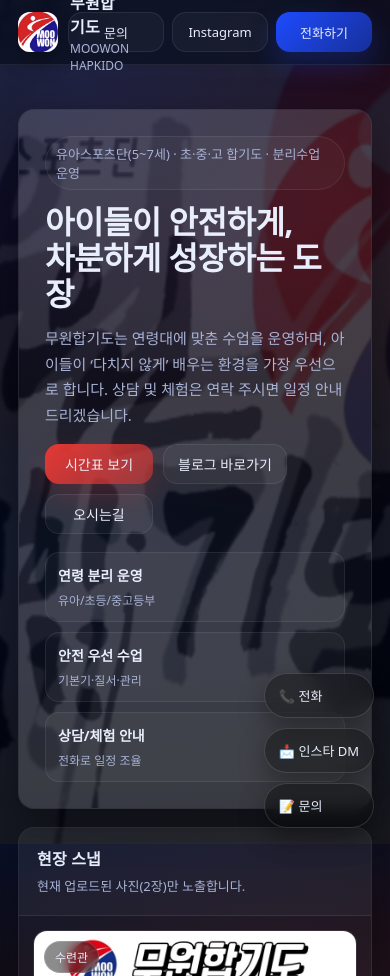
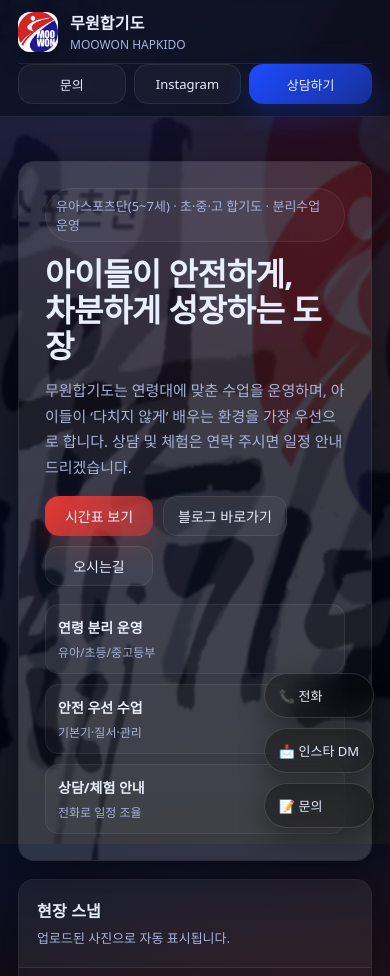
Before and after one commit to hyun012019-wq/-samplepage.co.kr, a plain HTML site: page index.html in a window 390 px wide. Shown: the top 976 px of the page. Drawn offline with Linux system fonts and the light colour scheme.

Commit message:
index.html 업데이트

```diff
--- a/index.html
+++ b/index.html
@@ -20,7 +20,7 @@
 
   <script>
     // ✅ 배포/업로드 때마다 값만 올리면 캐시가 사실상 무력화
-    window.__ASSET_VERSION__ = "20260105_04";
+    window.__ASSET_VERSION__ = "20260105_05";
   </script>
 
   <style>
@@ -41,7 +41,6 @@
     body{
       margin:0;
       font-family: system-ui, -apple-system, Segoe UI, Roboto, "Noto Sans KR", "Apple SD Gothic Neo", sans-serif;
-      /* ✅ 기존 그라데이션 유지 (위에 전체 배경 이미지를 얹는 방식) */
       background: radial-gradient(1200px 700px at 10% 10%, rgba(30,75,255,.25), transparent 60%),
                   radial-gradient(1000px 600px at 90% 20%, rgba(229,57,53,.18), transparent 55%),
                   linear-gradient(180deg, #070a14, #0b1020);
@@ -59,7 +58,6 @@
       overflow:hidden;
     }
     .page-bg::after{
-      /* 어두운 베일(가독성 유지) */
       content:"";
       position:absolute; inset:0;
       background:
@@ -74,8 +72,7 @@
       width:calc(100% + 60px);
       height:calc(100% + 60px);
       object-fit:cover;
-      opacity:.22;           /* ✅ 바탕이라 너무 세지 않게 */
-      filter: blur(0px);
+      opacity:.22;
       transform: scale(1.06);
       animation: pageBreathe 12s ease-in-out infinite;
       z-index:0;
@@ -92,6 +89,8 @@
       background: rgba(11,16,32,.72);
       border-bottom:1px solid var(--line);
     }
+
+    /* ✅ 데스크탑 기본 헤더(1줄) */
     .nav{
       display:flex; align-items:center; justify-content:space-between;
       height:64px;
@@ -122,7 +121,7 @@
     }
     .menu a:hover{background:rgba(255,255,255,.06); color:var(--text)}
 
-    /* ✅ 상단 버튼 정렬(동일 높이/폭) */
+    /* ✅ 상단 버튼(동일 높이/폭) */
     .cta{display:flex; gap:10px; align-items:center; flex:0 0 auto;}
     .btn{
       display:inline-flex; align-items:center; justify-content:center;
@@ -145,13 +144,51 @@
       border:0;
       background: linear-gradient(135deg, var(--blue), rgba(30,75,255,.55));
       box-shadow: 0 12px 28px rgba(30,75,255,.25);
-      min-width:112px;
+      min-width:120px;
     }
     .btn.red{
       border:0;
       background: linear-gradient(135deg, var(--red), rgba(229,57,53,.55));
       box-shadow: 0 12px 28px rgba(229,57,53,.2);
     }
+
+    /* ✅ 모바일 헤더(2줄) — 겹침 해결 핵심 */
+    .nav-mobile{display:none;}
+    .nav-mobile .row{
+      display:flex; align-items:center; justify-content:space-between;
+      gap:10px;
+      padding:10px 0;
+    }
+    .nav-mobile .row + .row{
+      padding-top:0;
+      padding-bottom:12px;
+      border-top:1px solid var(--line);
+    }
+    .nav-mobile .brand{
+      min-width:0;
+      flex:1;
+    }
+    .nav-mobile .brand strong{
+      display:block;
+      max-width: 220px;
+      white-space:nowrap;
+      overflow:hidden;
+      text-overflow:ellipsis;
+    }
+    .nav-mobile .cta{
+      width:100%;
+      justify-content:flex-end;
+      gap:8px;
+      flex-wrap:wrap;
+    }
+    .nav-mobile .btn{
+      min-width: 0;
+      flex: 1 1 0;
+      height:40px;
+      padding:0 10px;
+      font-size:13px;
+    }
+    .nav-mobile .btn.primary{flex: 1.2 1 0;}
 
     .hero{padding:44px 0 24px;}
     .hero-grid{
@@ -169,7 +206,7 @@
     }
     .hero-card{padding:26px; position:relative; min-height: 340px;}
 
-    /* ✅ (그대로 유지) 히어로 박스 안 숨쉬기 배경 */
+    /* ✅ 히어로 박스 안 숨쉬기(그대로) */
     .hero-bg{
       position:absolute; inset:-1px;
       opacity:.12;
@@ -290,28 +327,32 @@
       .grid-3{grid-template-columns: 1fr}
       h1{font-size: 32px}
       .menu{display:none}
-      .cta .btn{min-width:104px}
       .gallery2{grid-template-columns: 1fr 1fr}
     }
+
+    /* ✅ 모바일에서는 헤더를 nav-mobile로 교체 */
+    @media (max-width: 720px){
+      .nav{display:none;}
+      .nav-mobile{display:block;}
+      .page-bg img{opacity:.18;}
+      .thumb img{height:220px}
+    }
+
     @media (max-width: 520px){
       .stats{grid-template-columns: 1fr}
       .gallery2{grid-template-columns: 1fr}
-      .cta{gap:8px}
-      .cta .btn{min-width:96px; height:40px; padding:0 12px; font-size:13px}
-      .brand{min-width: 0}
-      .thumb img{height:220px}
-      .page-bg img{opacity:.18;} /* 모바일은 더 은은 */
     }
   </style>
 </head>
 
 <body>
-  <!-- ✅ 전체 바탕 숨쉬기 배경 (요청한 hero-breathe3.jpg.jpg) -->
+  <!-- ✅ 전체 바탕 숨쉬기 배경 -->
   <div class="page-bg" aria-hidden="true">
     <img data-asset="hero-breathe3.jpg.jpg" alt="" />
   </div>
 
   <header>
+    <!-- ✅ 데스크탑 헤더 -->
     <div class="wrap nav">
       <div class="brand">
         <div class="logo" aria-label="로고">
@@ -335,7 +376,30 @@
       <div class="cta">
         <a class="btn" href="#contact">문의</a>
         <a class="btn" href="https://www.instagram.com/moowon_gym/" target="_blank" rel="noopener">Instagram</a>
-        <a class="btn primary" href="tel:043-233-1333">전화하기</a>
+        <a class="btn primary" href="tel:043-233-1333">상담하기</a>
+      </div>
+    </div>
+
+    <!-- ✅ 모바일 헤더(2줄) : 겹침 완전 해결 -->
+    <div class="wrap nav-mobile" aria-label="모바일 상단">
+      <div class="row">
+        <div class="brand">
+          <div class="logo" aria-label="로고">
+            <img data-asset="logo.png.png" alt="무원합기도 로고" style="display:none" />
+            <span class="logoFallbackMobile">MW</span>
+          </div>
+          <div>
+            <strong>무원합기도</strong>
+            <small>MOOWON HAPKIDO</small>
+          </div>
+        </div>
+      </div>
+      <div class="row">
+        <div class="cta">
+          <a class="btn" href="#contact">문의</a>
+          <a class="btn" href="https://www.instagram.com/moowon_gym/" target="_blank" rel="noopener">Instagram</a>
+          <a class="btn primary" href="tel:043-233-1333">상담하기</a>
+        </div>
       </div>
     </div>
   </header>
@@ -345,7 +409,7 @@
     <section class="hero" id="top">
       <div class="wrap hero-grid">
         <div class="card hero-card">
-          <!-- ✅ 박스 안 배경은 그대로 (기존 hero-breathe) -->
+          <!-- ✅ 박스 안 배경은 그대로 -->
           <div class="hero-bg">
             <img data-asset="hero-breathe.jpg.jpg" alt="" />
           </div>
@@ -360,7 +424,7 @@
           <div class="hero-actions">
             <a class="btn red" href="#schedule">시간표 보기</a>
             <a class="btn" href="https://m.blog.naver.com/moowon_gym" target="_blank" rel="noopener">블로그 바로가기</a>
-            <a class="btn" href="#location">오시는길</a>
+            <a class="btn" href="https://m.place.naver.com/place/13427719/location?entry=pll&filter=location&selected_place_id=13427719" target="_blank" rel="noopener">오시는길</a>
           </div>
 
           <div class="stats">
@@ -382,7 +446,7 @@
         <div class="card media">
           <div class="media-top">
             <div class="title">현장 스냅</div>
-            <div class="desc">현재 업로드된 사진(2장)만 노출합니다.</div>
+            <div class="desc">업로드된 사진으로 자동 표시됩니다.</div>
           </div>
           <div class="gallery2">
             <div class="img"><span class="badge">수련관</span><img data-asset="home-dojang.jpg.jpg" alt="무원합기도 수련관"></div>
@@ -414,11 +478,11 @@
             </div>
             <div class="row">
               <div class="k">상담</div>
-              <div class="v">체험 및 상담은 연락 주시면 시간대에 맞춰 친절히 안내드립니다.</div>
+              <div class="v">체험 및 상담은 연락 주시면 시간대에 맞춰 안내드립니다.</div>
             </div>
             <div class="row">
               <div class="k">연락</div>
-              <div class="v"><b style="color:var(--text);">043-233-1333</b> (전화/상담)</div>
+              <div class="v"><b style="color:var(--text);">043-233-1333</b></div>
             </div>
           </div>
 
@@ -443,55 +507,37 @@
           <div class="feature">
             <div class="icon">01</div>
             <b>연령·수준 분리수업</b>
-            <span>
-              같은 공간에서도 아이들의 체격·집중도·수준이 다르기 때문에,
-              반을 분리해 무리한 동작을 줄이고 충돌 위험을 낮춥니다.
-            </span>
+            <span>아이들의 체격·집중도·수준 차이를 고려해 반을 분리하고, 충돌 위험을 줄입니다.</span>
           </div>
 
           <div class="feature">
             <div class="icon">02</div>
             <b>기본기 중심 단계 운영</b>
-            <span>
-              갑자기 난이도를 올리지 않습니다.
-              자세/균형/기초체력부터 쌓아 올려 ‘다치지 않는 움직임’을 먼저 익힙니다.
-            </span>
+            <span>무리한 동작보다 자세/균형/기초체력부터 차근히 쌓아 ‘다치지 않는 움직임’을 먼저 익힙니다.</span>
           </div>
 
           <div class="feature">
             <div class="icon">03</div>
             <b>수업 중 안전 관리</b>
-            <span>
-              수업 전후 정리/동선/질서 교육을 통해 돌발 행동을 줄이고,
-              수련 시 간격·라인을 지켜 안전하게 참여하도록 지도합니다.
-            </span>
+            <span>수련 간격·동선·질서를 지도하고, 돌발 행동을 줄여 수업이 안정적으로 진행되도록 관리합니다.</span>
           </div>
 
           <div class="feature">
             <div class="icon">04</div>
-            <b>학부모 커뮤니케이션</b>
-            <span>
-              아이의 성향/적응/주의사항을 상담 시 확인합니다.
-              필요 시 반 편성 및 수업 방식은 아이에게 맞춰 조정합니다.
-            </span>
+            <b>학부모 상담 기반 반 편성</b>
+            <span>아이의 성향/주의사항을 확인해 적응 속도에 맞춰 반/수업 방식을 안내드립니다.</span>
           </div>
 
           <div class="feature">
             <div class="icon">05</div>
             <b>시설·환경 관리</b>
-            <span>
-              수련 공간은 미끄럼/충돌 위험을 줄이는 환경을 유지합니다.
-              공간 분리 운영으로 수업 밀도를 조절합니다.
-            </span>
+            <span>수련 공간을 안전하게 유지하고, 수업 밀도를 조절하여 아이들이 편안히 참여하도록 돕습니다.</span>
           </div>
 
           <div class="feature">
             <div class="icon">06</div>
             <b>체험/상담 안내</b>
-            <span>
-              처음에는 무리하지 않고,
-              아이가 편안하게 적응할 수 있도록 체험 및 상담을 통해 단계적으로 안내드립니다.
-            </span>
+            <span>처음에는 무리하지 않고, 아이가 편안하게 적응할 수 있도록 체험·상담으로 단계적으로 안내드립니다.</span>
           </div>
         </div>
       </div>
@@ -546,7 +592,7 @@
             <h2>오시는길</h2>
             <p>충청북도 청주시 흥덕구 비하로45번길 37 (2~3층)</p>
           </div>
-          <a class="btn" href="tel:043-233-1333">길 안내 문의</a>
+          <a class="btn" href="https://m.place.naver.com/place/13427719/location?entry=pll&filter=location&selected_place_id=13427719" target="_blank" rel="noopener">길 안내 보기</a>
         </div>
 
         <div class="grid-2">
@@ -578,7 +624,7 @@
           <div class="card info">
             <div class="row">
               <div class="k">전화</div>
-              <div class="v"><a class="btn primary" href="tel:043-233-1333">043-233-1333</a></div>
+              <div class="v"><a class="btn primary" href="tel:043-233-1333">상담하기</a></div>
             </div>
             <div class="row">
               <div class="k">주소</div>
@@ -596,7 +642,7 @@
 
           <div class="card info">
             <div style="padding:18px;">
-              <b style="display:block; font-size:16px; margin-bottom:8px;">상담 시 이런 걸 물어보시면 좋아요</b>
+              <b style="display:block; font-size:16px; margin-bottom:8px;">상담 시 이렇게 물어보시면 좋아요</b>
               <div style="color:var(--muted); line-height:1.8; font-size:13px;">
                 • 아이 연령/학년, 운동 경험 여부<br/>
                 • 성향(활발/조용), 집중 시간, 주의사항(부상 이력 등)<br/>
@@ -636,39 +682,50 @@
   </div>
 
   <script>
-    // ✅ 캐시 무력화
     const v = encodeURIComponent(window.__ASSET_VERSION__ || Date.now().toString());
 
-    // data-asset → 실제 src에 ?v= 자동 부착
     document.querySelectorAll("img[data-asset]").forEach(img=>{
       const src = img.getAttribute("data-asset");
       img.src = `${src}?v=${v}`;
 
-      // 로고가 깨지면 MW 텍스트를 보여주기
-      const isLogo = src === "logo.png.png";
-      if (isLogo) {
+      // 로고 처리(데스크탑)
+      if (src === "logo.png.png") {
+        // 데스크탑 로고
+        const deskLogoWrap = img.closest(".logo");
+        const fallback = document.getElementById("logoFallback");
+        if (deskLogoWrap && fallback) fallback.style.display = "none";
         img.style.display = "block";
-        const fallback = document.getElementById("logoFallback");
-        if (fallback) fallback.style.display = "none";
         img.onerror = () => {
           img.style.display = "none";
           if (fallback) fallback.style.display = "block";
         };
+
+        // 모바일 로고(같은 파일)
+        document.querySelectorAll(".logoFallbackMobile").forEach(fb=>{
+          fb.style.display = "none";
+        });
+        // 모바일 로고 img들도 display on
+        document.querySelectorAll('.nav-mobile .logo img[data-asset="logo.png.png"]').forEach(mImg=>{
+          mImg.style.display = "block";
+          mImg.onerror = () => {
+            mImg.style.display = "none";
+            const parent = mImg.closest(".logo");
+            const fb = parent ? parent.querySelector(".logoFallbackMobile") : null;
+            if (fb) fb.style.display = "block";
+          };
+        });
         return;
       }
 
-      // 일반 이미지 로딩 실패 시 해당 블록 숨김
       img.onerror = () => {
         const box = img.closest(".img") || img.closest(".thumb") || img;
         if (box && box.remove) box.remove();
       };
     });
 
-    // og:image에도 버전 붙이기(공유 썸네일 갱신 도움)
     const og = document.querySelector('meta[property="og:image"]');
     if (og && og.content) og.content = `${og.content.split("?")[0]}?v=${v}`;
 
-    // 연도 표시
     const y = document.getElementById("year");
     if (y) y.textContent = new Date().getFullYear();
   </script>
```
